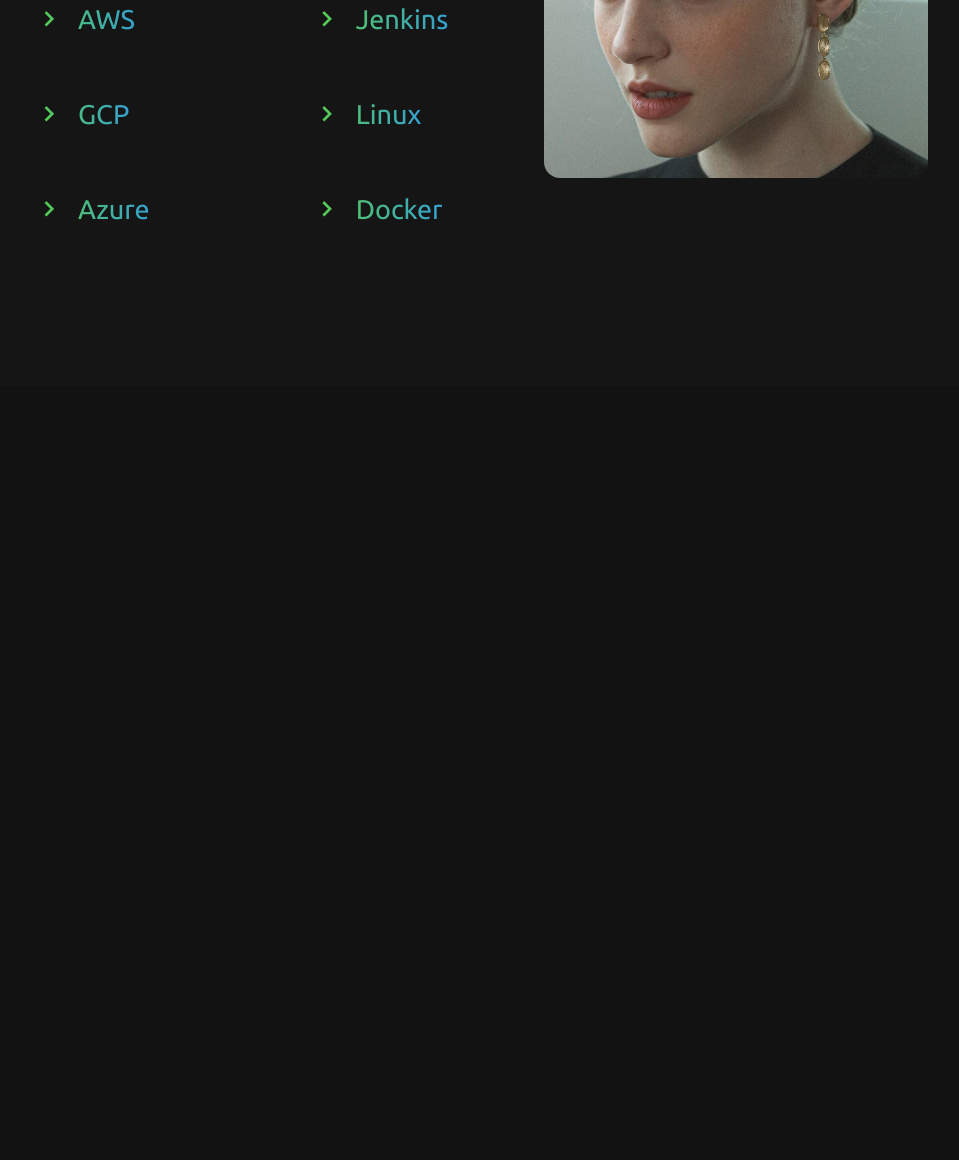
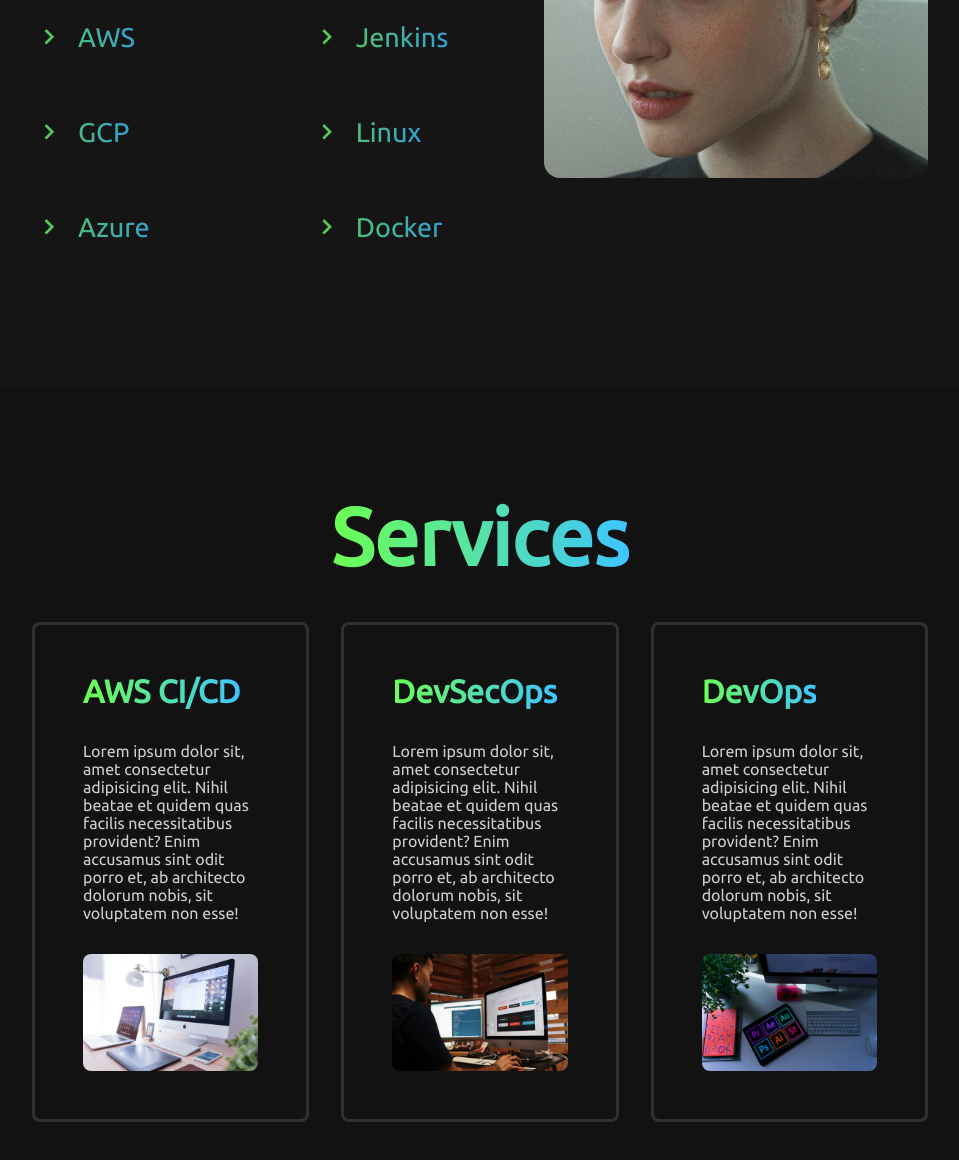
Before and after one commit to krishnasharma1386/test, a plain HTML site: page index.html in a window 1280 px wide. Shown: the part 1216-2376 px from the top of the page, without its empty margins (160-1119 px from the left). Before the commit the page ends 1602 px from the top, so only its background shows below. Drawn offline with nearby package versions, Linux system fonts and the light colour scheme.

Commit message:
adding service section

```diff
--- a/index.html
+++ b/index.html
@@ -63,6 +63,27 @@
       </div>
       <img src="image.jpg" alt="">
     </section>
+    <section id="services">
+      <h1 class="header"><span>Services</span></h1>
+      <div class="services-container">
+        <div class="box">
+          <h1><span>AWS CI/CD</span></h1>
+          <p>Lorem ipsum dolor sit, amet consectetur adipisicing elit. Nihil beatae et quidem quas facilis necessitatibus provident? Enim accusamus sint odit porro et, ab architecto dolorum nobis, sit voluptatem non esse!</p>
+          <img src="web-dev.jpg" alt="">
+        </div>
+        <div class="box">
+          <h1><span>DevSecOps</span></h1>
+          <p>Lorem ipsum dolor sit, amet consectetur adipisicing elit. Nihil beatae et quidem quas facilis necessitatibus provident? Enim accusamus sint odit porro et, ab architecto dolorum nobis, sit voluptatem non esse!</p>
+          <img src="web-design.jpg" alt="">
+        </div>
+        <div class="box">
+          <h1><span>DevOps</span></h1>
+          <p>Lorem ipsum dolor sit, amet consectetur adipisicing elit. Nihil beatae et quidem quas facilis necessitatibus provident? Enim accusamus sint odit porro et, ab architecto dolorum nobis, sit voluptatem non esse!</p>
+          <img src="graphic.jpg" alt="">
+        </div>
+      </div>
+    </section>
+
 
     <script src="script.js"></script>
   </body>
--- a/style.css
+++ b/style.css
@@ -187,5 +187,45 @@
   font-size: 1.2em;
 }
 .about-box h2 {
-  font-size: 2.53mm;
+  font-size: 2.53em;
 }
+#services{
+  background-color: var(--background);
+}
+.header{
+  text-align: center;
+  font-size: 5em;
+  margin: 0.5em 0;
+}
+.services-container{
+  display: grid;
+  grid-template-columns: repeat(auto-fit, minmax(250px, 1fr));
+  gap: 2em
+}
+.box{
+  border: 3px solid rgb(49, 49, 49);
+  border-radius: 0.5em;
+  display: flex;
+  flex-direction: column;
+  justify-content: center;
+  overflow: hidden;
+  object-fit: cover;
+  padding: 3em;
+  gap: 2em;
+  color:var(--text-color2);
+  cursor: pointer;
+  transition: 0.3s ease-in-out;
+}
+.box:hover{
+  border: 3px solid rgb(100, 100, 100);
+}
+.box p{
+  opacity: 0.8;
+}
+.box h1{
+  font-size: 2em;
+}
+.box img{
+  min-width: 25px;
+  border-radius: 0.5em;
+}
```
